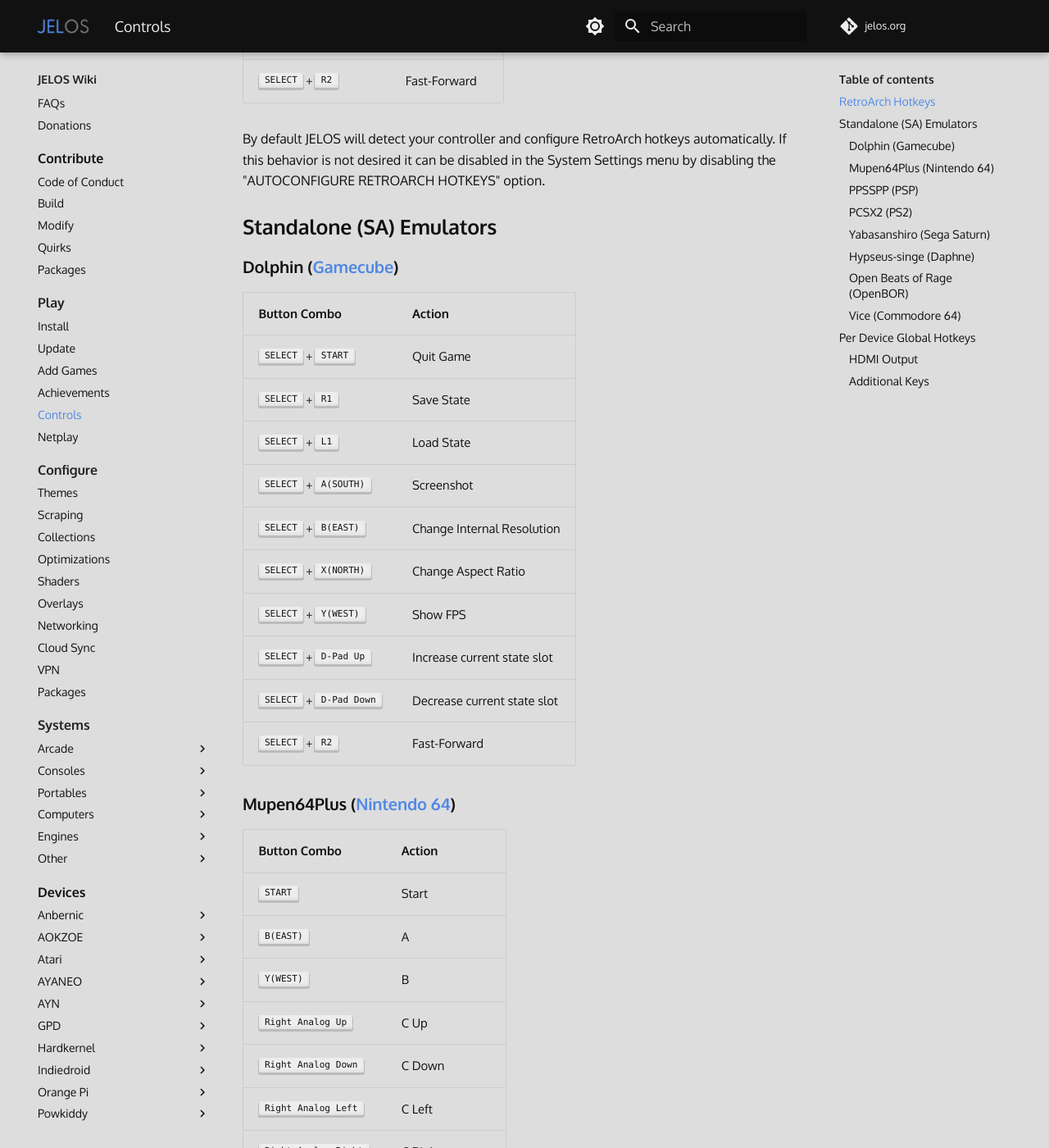
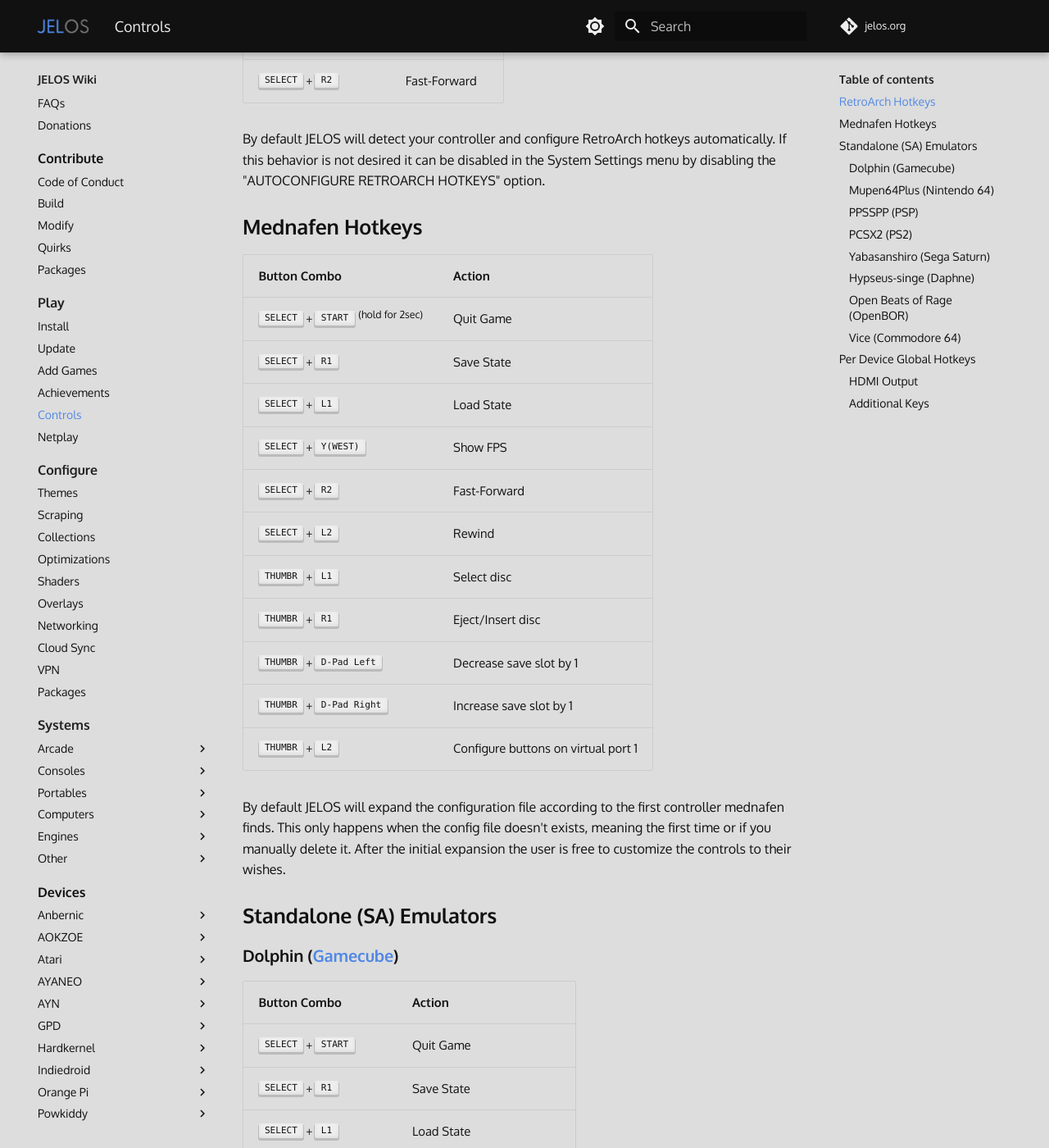
Before and after one commit to wbrawner/jelos.org, an MkDocs documentation site: the page built from docs/play/controls.md, in a window 1280 px wide and 1400 px high, scrolled down 454 px. Shown: the whole window at 82% size. Built offline with MkDocs 1.6.1 and Material for MkDocs 9.7.7, drawn with Linux system fonts in a browser that asks for light colours; some web fonts are replaced; comment, search, counter and statistics services are not loaded.

Commit message:
Mednafen hotkey buttons shortcuts

```diff
--- a/docs/play/controls.md
+++ b/docs/play/controls.md
@@ -12,6 +12,24 @@
 | ++"SELECT"+"R2"++ | Fast-Forward |
 
 By default JELOS will detect your controller and configure RetroArch hotkeys automatically.  If this behavior is not desired it can be disabled in the System Settings menu by disabling the "AUTOCONFIGURE RETROARCH HOTKEYS" option.
+
+## Mednafen Hotkeys
+
+| Button Combo | Action |
+| -- | -- |
+| ++"SELECT"+"START"++ <sup>(hold for 2sec)</sup> | Quit Game |
+| ++"SELECT"+"R1"++ | Save State |
+| ++"SELECT"+"L1"++ | Load State |
+| ++"SELECT"+"Y(WEST)"++ | Show FPS |
+| ++"SELECT"+"R2"++ | Fast-Forward |
+| ++"SELECT"+"L2"++ | Rewind |
+| ++"THUMBR"+"L1"++ | Select disc |
+| ++"THUMBR"+"R1"++ | Eject/Insert disc |
+| ++"THUMBR"+"D-Pad Left"++ | Decrease save slot by 1 |
+| ++"THUMBR"+"D-Pad Right"++ | Increase save slot by 1 |
+| ++"THUMBR"+"L2"++ | Configure buttons on virtual port 1 |
+
+By default JELOS will expand the configuration file according to the first controller mednafen finds. This only happens when the config file doesn't exists, meaning the first time or if you manually delete it. After the initial expansion the user is free to customize the controls to their wishes.
 
 ## Standalone (SA) Emulators
 
```
